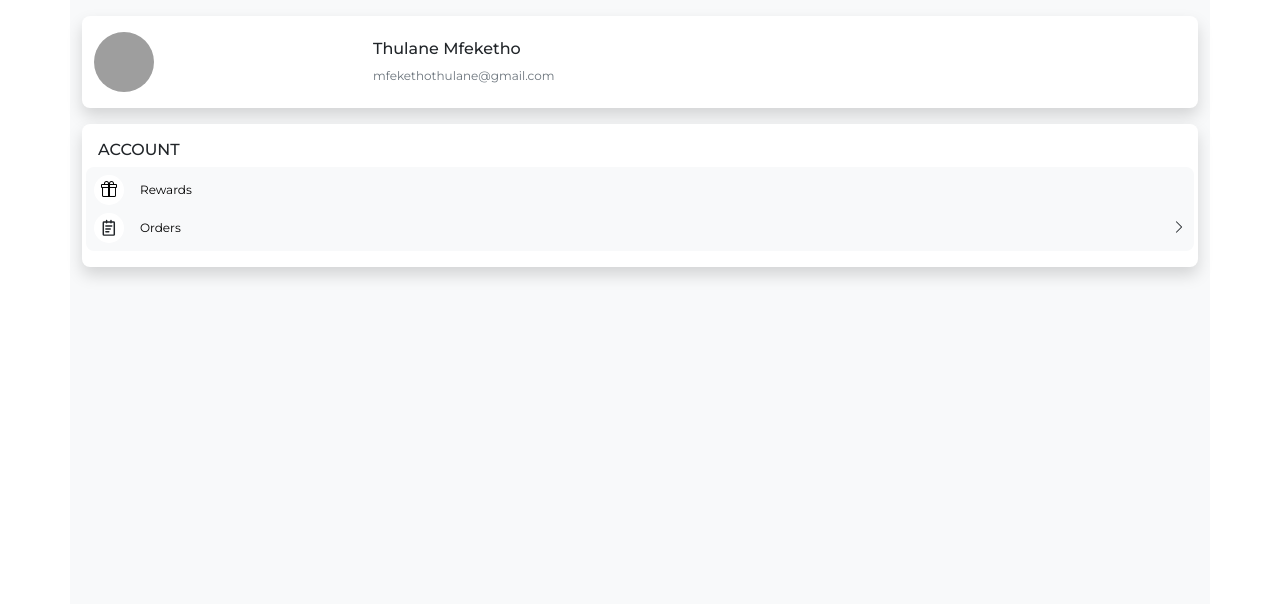
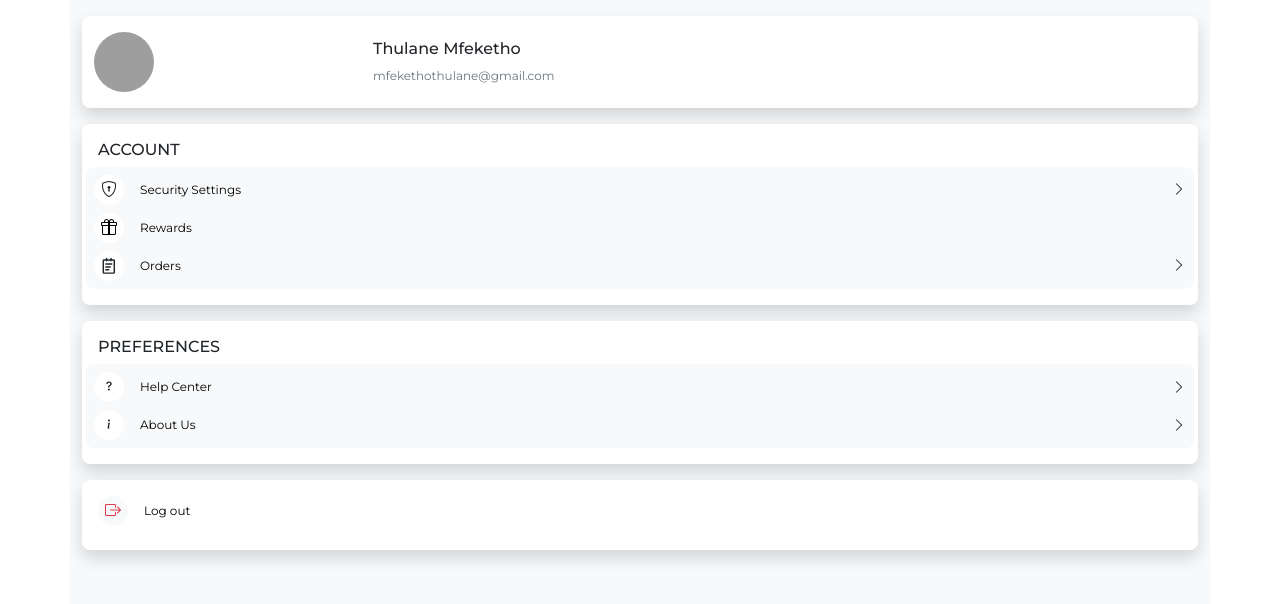
Before and after one commit to booikam-creator/World-makasana, an Angular app: page /account in a window 1280 px wide. Shown: the top 604 px of the page. Built offline with nearby package versions, Linux system fonts and the light colour scheme; grey boxes are pictures that could not be loaded.

Commit message:
finished profile

```diff
--- a/src/app/pages/acount/acount.component.html
+++ b/src/app/pages/acount/acount.component.html
@@ -17,8 +17,18 @@
         <div class="container">
             <h6>ACCOUNT</h6>
         </div>
-        <div class="bg-light p-2  rounded-3">
+        <div class="bg-light p-2 3  rounded-3">
 
+            <div class="d-flex align-items-center mb-2 justify-content-between">
+                <div class="d-flex align-items-center">
+                    <div class="icon me-3 bg-white d-flex justify-content-center align-items-center rounded-circle ">
+                        <i class="bi bi-shield-lock"></i>
+                    </div>
+                    <p class="span text-black mb-0">Security Settings</p>
+                </div>
+                <i class="bi font bi-chevron-right"></i>
+
+            </div>
             <div class="d-flex mb-2 align-items-center">
                 <div
                     class="icon me-3 bg-white d-flex justify-content-center align-items-center rounded-circle text-secondary">
@@ -28,8 +38,7 @@
             </div>
             <div class="d-flex align-items-center justify-content-between">
                 <div class="d-flex align-items-center">
-                    <div
-                        class="icon me-3 bg-white d-flex justify-content-center align-items-center rounded-circle ">
+                    <div class="icon me-3 bg-white d-flex justify-content-center align-items-center rounded-circle ">
                         <svg xmlns="http://www.w3.org/2000/svg" width="1.1em" height="1.1em" viewBox="0 0 48 48">
                             <path d="M0 0h48v48H0z" fill="none" />
                             <g fill="none" stroke="currentColor" stroke-linejoin="round" stroke-width="4">
@@ -46,4 +55,46 @@
             </div>
         </div>
     </div>
+
+    <div class="my-3 shadow px-1  bg-white rounded-3 py-3">
+        <div class="container">
+            <h6>PREFERENCES</h6>
+        </div>
+        <div class="bg-light p-2  rounded-3">
+
+
+            <div class="d-flex mb-2 align-items-center justify-content-between">
+                <div class="d-flex align-items-center">
+                    <div class="icon me-3 bg-white d-flex justify-content-center align-items-center rounded-circle ">
+                        <i class="bi bi-question"></i>
+                    </div>
+                    <p class="span text-black mb-0">Help Center</p>
+                </div>
+                <i class="bi font bi-chevron-right"></i>
+
+            </div>
+            <div class="d-flex align-items-center justify-content-between">
+                <div class="d-flex align-items-center">
+                    <div class="icon me-3 bg-white d-flex justify-content-center align-items-center rounded-circle ">
+                        <i class="bi bi-info"></i>
+
+                    </div>
+                    <p class="span text-black mb-0">About Us</p>
+                </div>
+                <i class="bi font bi-chevron-right"></i>
+
+            </div>
+        </div>
+    </div>
+    <div class="my-3 shadow px-1  bg-white rounded-3 py-3">
+
+        <div class="container">
+            <div class="d-flex mb-2 align-items-center">
+                <div class="icon rounded-circle me-3 text-danger bg-light d-flex justify-content-center align-items-center ">
+                    <i class="bi bi-box-arrow-right"></i>
+                </div>
+                <p class="span text-black mb-0">Log out</p>
+            </div>
+        </div>
+    </div>
 </div>
```
